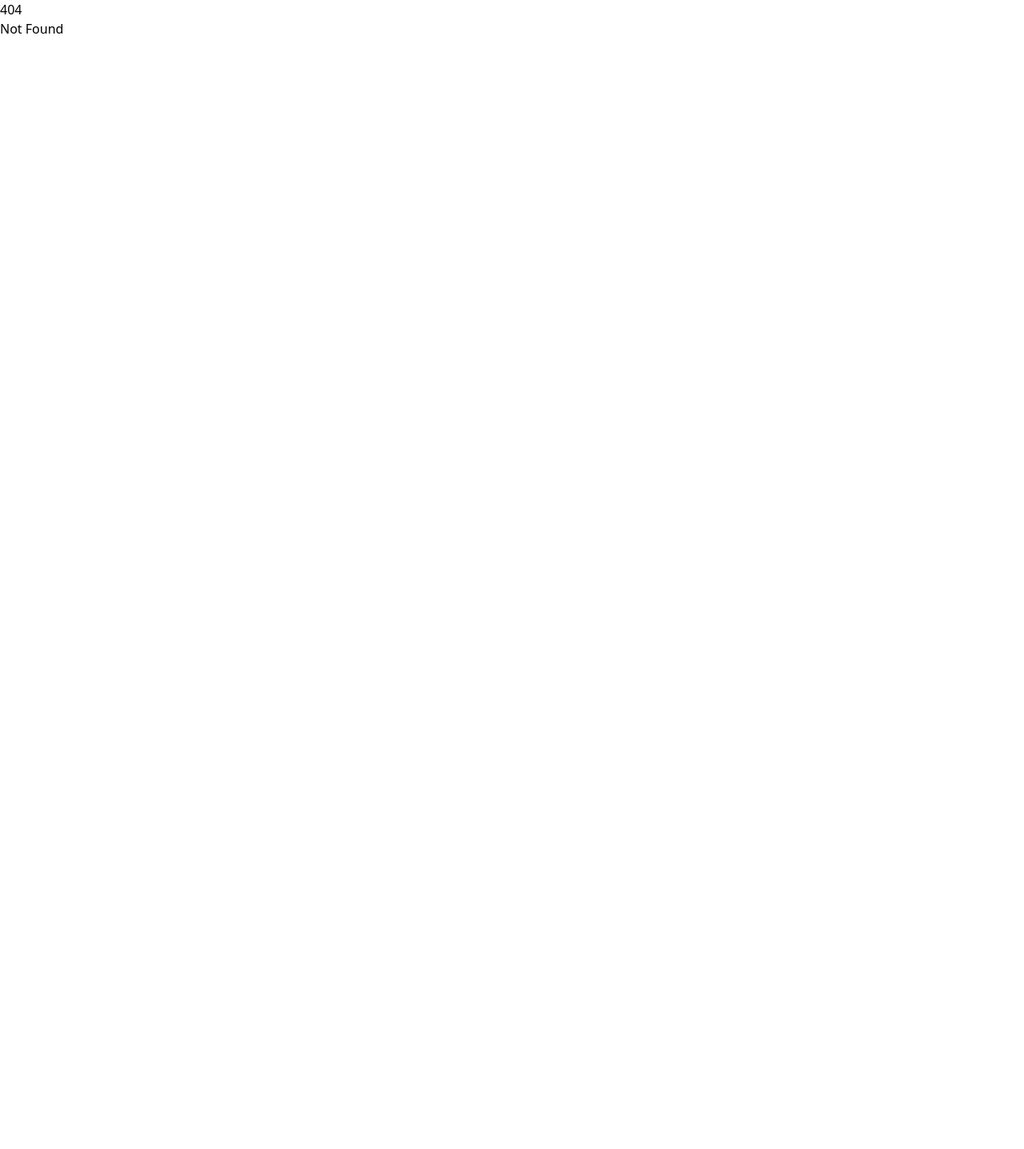
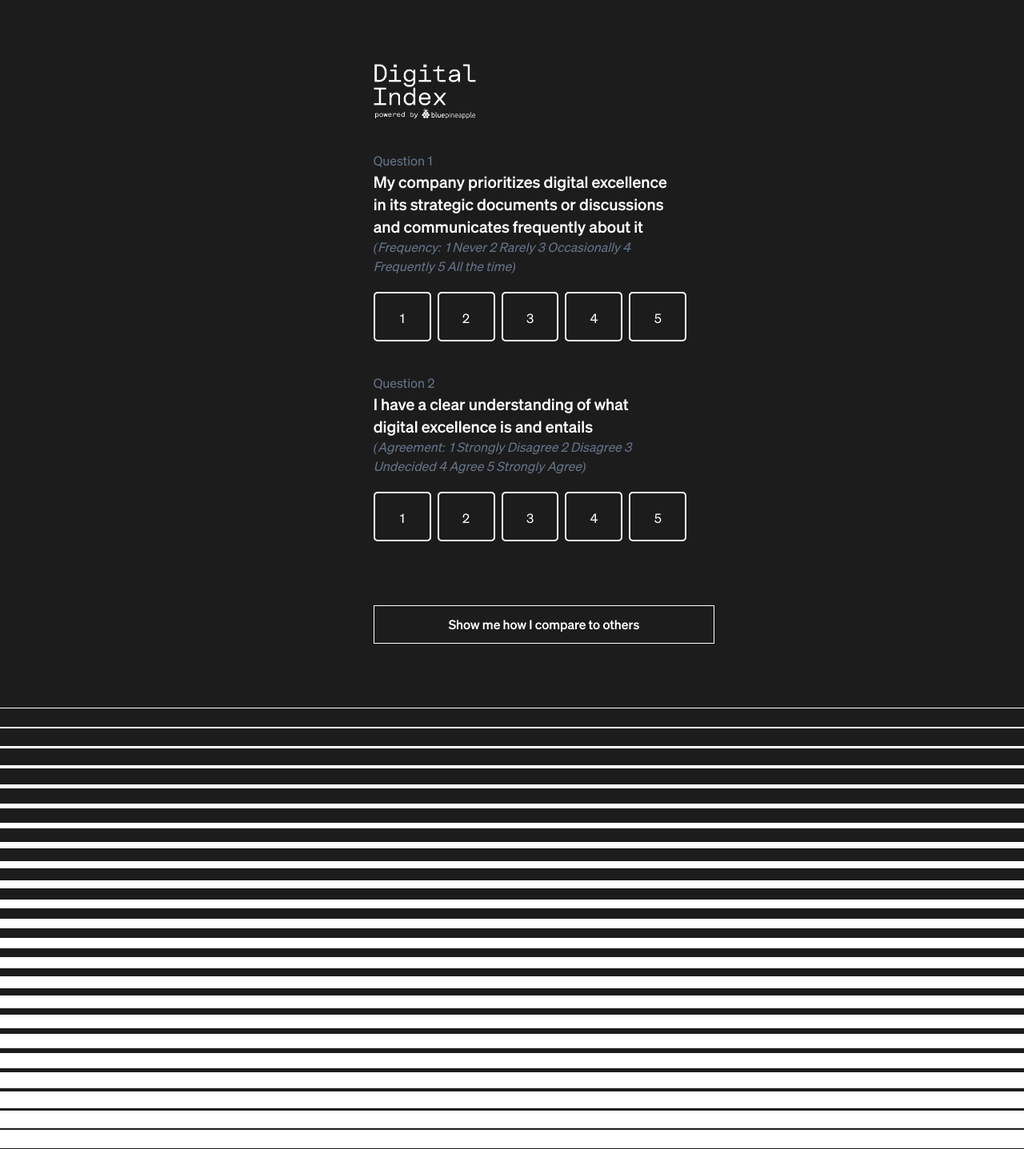
Before and after one commit to mike-walpole/230629-index, a SvelteKit app: page /questions in a window 1280 px wide. Before the commit this address had no page. Shown: the whole page at 80% size. Before the commit the page ends 800 px from the top, so only its background shows below. Built offline with nearby package versions, Linux system fonts and the light colour scheme.

Commit message:
new questions

```diff
--- a/src/routes/+page.svelte
+++ b/src/routes/+page.svelte
@@ -19,7 +19,7 @@
 		<h1 class="text-5xl font-soehne md:text-8xl leading-20 text-white">
 			Measuring digital excellence of Australian companies
 		</h1>
-		<a href="/digital"
+		<a href="/questions"
 			><button class="text-white font-soehne my-5 px-5 py-2 border border-white text-xl font-bold"
 				>Show me how I compare</button
 			>
@@ -42,7 +42,7 @@
 					value, and top-line growth. We have identified four accelerators that are strongly tied to
 					the ability of these companies to translate strategy into outcomes—and market dominance.
 				</p>
-				<a href="/digital">
+				<a href="/questions">
 					<button class="border border-white text-white my-5 px-5 py-2 font-bold">
 						Show me how I compare</button
 					>
@@ -165,7 +165,7 @@
 				</p>
 			</div>
 		</div>
-		<a href="/digital">
+		<a href="/questions">
 			<button
 				class="text-white font-soehne my-5 px-5 py-2 border border-white md:text-xl font-bold w-full"
 				>Show me how I compare</button
--- a/src/routes/digital/+page.svelte
+++ b/src/routes/digital/+page.svelte
@@ -216,7 +216,33 @@
 				>
 			</a>
 		</form>
+		aaa
 	</div>
+
+	<div class="h-[23px] mt-[1px] bg-[#1D1C1C]" />
+	<div class="h-[22px] mt-[2px] bg-[#1D1C1C]" />
+	<div class="h-[21px] mt-[3px] bg-[#1D1C1C]" />
+	<div class="h-[20px] mt-[4px] bg-[#1D1C1C]" />
+	<div class="h-[19px] mt-[5px] bg-[#1D1C1C]" />
+	<div class="h-[18px] mt-[6px] bg-[#1D1C1C]" />
+	<div class="h-[17px] mt-[7px] bg-[#1D1C1C]" />
+	<div class="h-[16px] mt-[8px] bg-[#1D1C1C]" />
+	<div class="h-[15px] mt-[9px] bg-[#1D1C1C]" />
+	<div class="h-[14px] mt-[10px] bg-[#1D1C1C]" />
+	<div class="h-[13px] mt-[11px] bg-[#1D1C1C]" />
+	<div class="h-[12px] mt-[12px] bg-[#1D1C1C]" />
+	<div class="h-[11px] mt-[13px] bg-[#1D1C1C]" />
+	<div class="h-[10px] mt-[14px] bg-[#1D1C1C]" />
+	<div class="h-[9px] mt-[15px] bg-[#1D1C1C]" />
+	<div class="h-[8px] mt-[16px] bg-[#1D1C1C]" />
+	<div class="h-[7px] mt-[17px] bg-[#1D1C1C]" />
+	<div class="h-[6px] mt-[18px] bg-[#1D1C1C]" />
+	<div class="h-[5px] mt-[19px] bg-[#1D1C1C]" />
+	<div class="h-[4px] mt-[20px] bg-[#1D1C1C]" />
+	<div class="h-[3px] mt-[21px] bg-[#1D1C1C]" />
+	<div class="h-[2px] mt-[22px] bg-[#1D1C1C]" />
+	<div class="h-[1px] mt-[23px] bg-[#1D1C1C]" />
+	aaa
 </div>
 
 <style>
--- /dev/null
+++ b/src/routes/questions/+page.svelte
@@ -0,0 +1,122 @@
+<script>
+	let q2 = '';
+	let q3 = '';
+</script>
+
+<div class="bg-[#1D1C1C] font-soehne text-white pt-10">
+	<div class="w-11/12 md:w-1/3 mx-auto">
+		<img class="w-32 md:mx-10 mt-10" src="/digitalindexbluepineapple.avif" alt="logo" />
+		<form class="">
+			<div class="mt-10 mx-2 md:ml-10">
+				<p class="text-slate-500">Question 1</p>
+				<h2 class="text-xl font-bold">
+					My company prioritizes digital excellence in its strategic documents or discussions and
+					communicates frequently about it
+				</h2>
+				<p class="italic text-slate-500 mb-5">
+					(Frequency: 1 Never 2 Rarely 3 Occasionally 4 Frequently 5 All the time)
+				</p>
+				<div class="flex flex-row">
+					<input type="radio" id="q11" name="q2" value="1" bind:group={q2} />
+					<label for="q11">1</label>
+					<input type="radio" id="q12" name="q2" value="2" bind:group={q2} />
+					<label for="q12">2</label>
+					<input type="radio" id="q13" name="q2" value="3" bind:group={q2} />
+					<label for="q13">3</label>
+					<input type="radio" id="q14" name="q2" value="4" bind:group={q2} />
+					<label for="q14">4</label>
+					<input type="radio" id="q15" name="q2" value="5" bind:group={q2} />
+					<label for="q15">5</label>
+				</div>
+			</div>
+			<div class="mt-10 mx-2 md:ml-10">
+				<p class="text-slate-500">Question 2</p>
+				<h2 class="text-xl font-bold">
+					I have a clear understanding of what digital excellence is and entails
+				</h2>
+				<p class="italic text-slate-500 mb-5">
+					(Agreement: 1 Strongly Disagree 2 Disagree 3 Undecided 4 Agree 5 Strongly Agree)
+				</p>
+				<div class="flex flex-row">
+					<input type="radio" id="q11" name="q2" value="1" bind:group={q2} />
+					<label for="q11">1</label>
+					<input type="radio" id="q12" name="q2" value="2" bind:group={q2} />
+					<label for="q12">2</label>
+					<input type="radio" id="q13" name="q2" value="3" bind:group={q2} />
+					<label for="q13">3</label>
+					<input type="radio" id="q14" name="q2" value="4" bind:group={q2} />
+					<label for="q14">4</label>
+					<input type="radio" id="q15" name="q2" value="5" bind:group={q2} />
+					<label for="q15">5</label>
+				</div>
+			</div>
+
+			<a href="#comps">
+				<button
+					class="border border-white my-20 font-bold md:ml-10 w-full h-12 text-white"
+					type="submit">Show me how I compare to others</button
+				>
+			</a>
+		</form>
+	</div>
+</div>
+<div>
+	<div class="h-[23px] mt-[1px] bg-[#1D1C1C]" />
+	<div class="h-[22px] mt-[2px] bg-[#1D1C1C]" />
+	<div class="h-[21px] mt-[3px] bg-[#1D1C1C]" />
+	<div class="h-[20px] mt-[4px] bg-[#1D1C1C]" />
+	<div class="h-[19px] mt-[5px] bg-[#1D1C1C]" />
+	<div class="h-[18px] mt-[6px] bg-[#1D1C1C]" />
+	<div class="h-[17px] mt-[7px] bg-[#1D1C1C]" />
+	<div class="h-[16px] mt-[8px] bg-[#1D1C1C]" />
+	<div class="h-[15px] mt-[9px] bg-[#1D1C1C]" />
+	<div class="h-[14px] mt-[10px] bg-[#1D1C1C]" />
+	<div class="h-[13px] mt-[11px] bg-[#1D1C1C]" />
+	<div class="h-[12px] mt-[12px] bg-[#1D1C1C]" />
+	<div class="h-[11px] mt-[13px] bg-[#1D1C1C]" />
+	<div class="h-[10px] mt-[14px] bg-[#1D1C1C]" />
+	<div class="h-[9px] mt-[15px] bg-[#1D1C1C]" />
+	<div class="h-[8px] mt-[16px] bg-[#1D1C1C]" />
+	<div class="h-[7px] mt-[17px] bg-[#1D1C1C]" />
+	<div class="h-[6px] mt-[18px] bg-[#1D1C1C]" />
+	<div class="h-[5px] mt-[19px] bg-[#1D1C1C]" />
+	<div class="h-[4px] mt-[20px] bg-[#1D1C1C]" />
+	<div class="h-[3px] mt-[21px] bg-[#1D1C1C]" />
+	<div class="h-[2px] mt-[22px] bg-[#1D1C1C]" />
+	<div class="h-[1px] mt-[23px] bg-[#1D1C1C]" />
+</div>
+
+<style>
+	input[type='radio'] {
+		display: none;
+	}
+	input[type='radio'] + label {
+		border: 2px solid white;
+
+		cursor: pointer;
+		display: block;
+		height: 62px;
+		min-width: 19%;
+		text-align: center;
+		line-height: 62px;
+		margin-right: 0.5em;
+		border-radius: 5px;
+	}
+	input[type='radio']:checked + label {
+		border: 2px solid white;
+		background-color: white;
+		color: black;
+	}
+	input[type='number'] {
+		width: 90px;
+		border: 0px solid black;
+		border-bottom: solid black;
+		text-align: center;
+	}
+	input[type='email'] {
+		width: 100%;
+		border: 0px solid black;
+		border-bottom: solid black;
+		text-align: center;
+	}
+</style>
```
